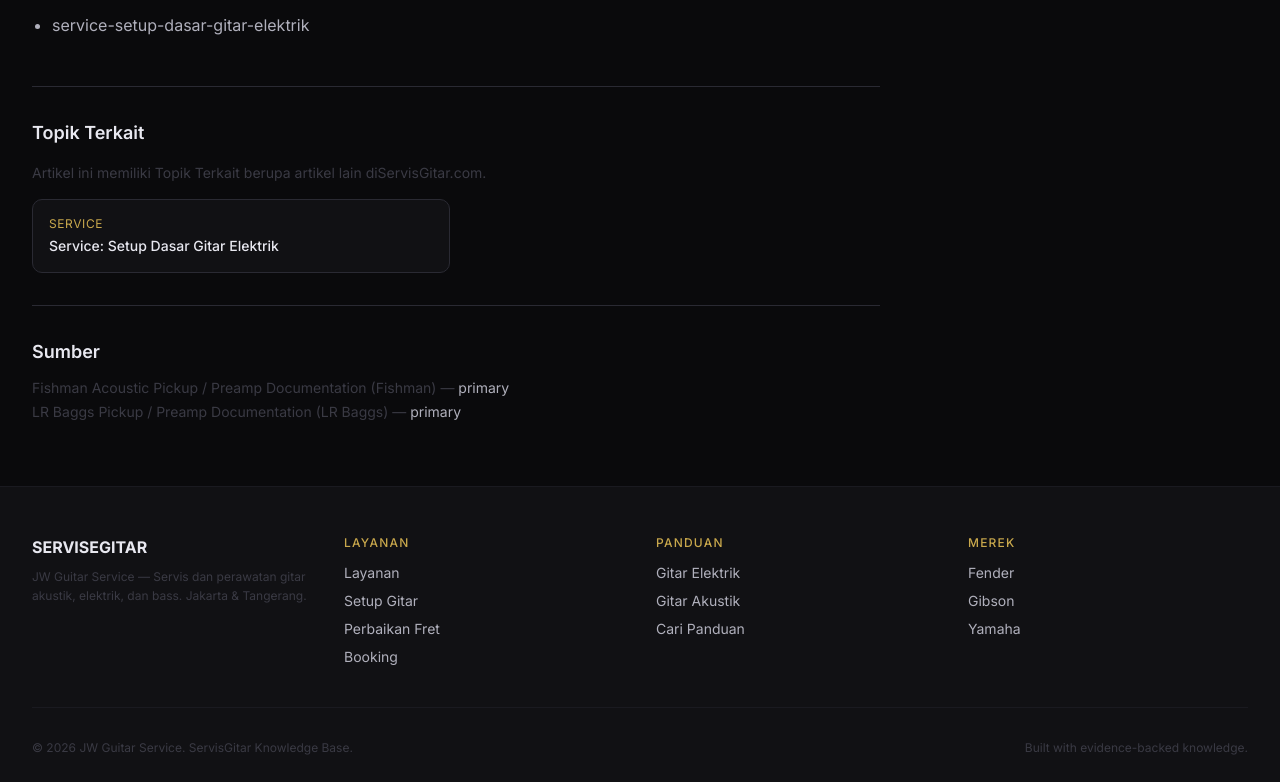
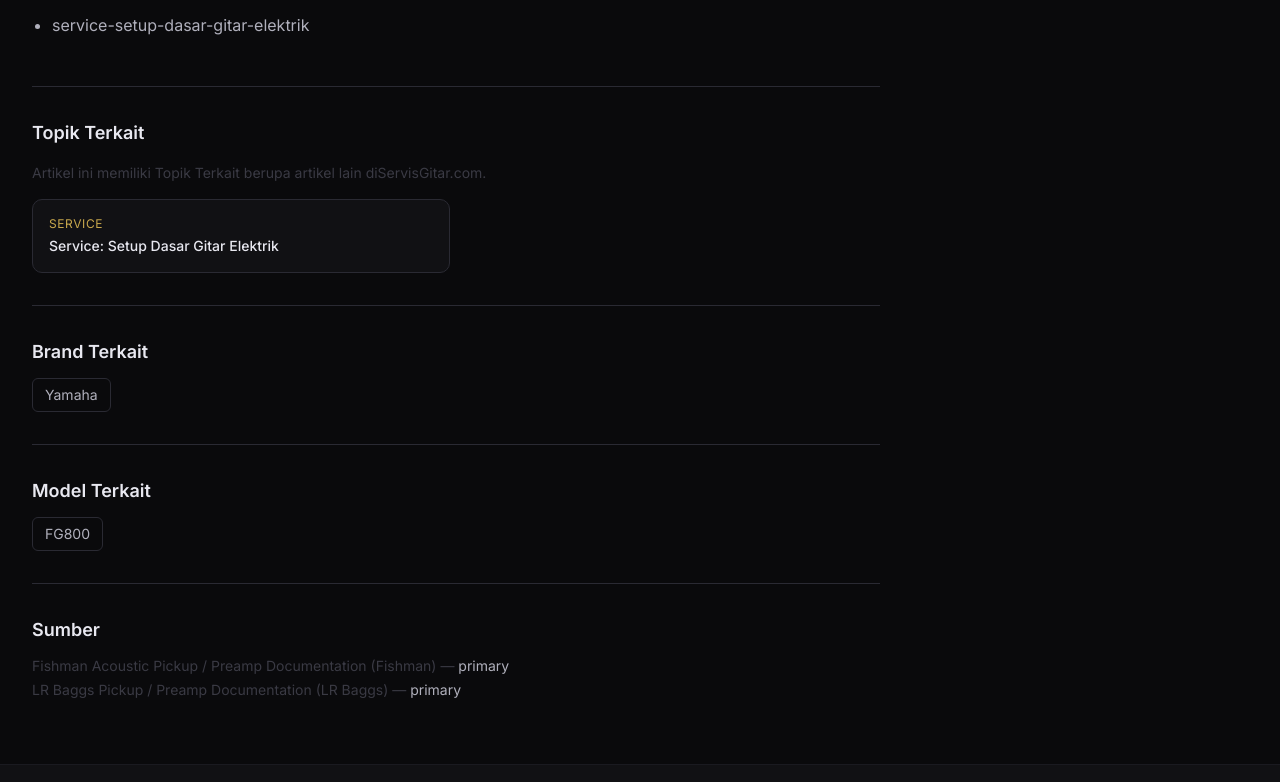
Before and after one commit to jdanwmusic/servisgitar, a Next.js app: page /panduan/apa-itu-elektronik-gitar-akustik in a window 1280 px wide. Shown: the part 901-1683 px from the top of the page. Built offline with nearby package versions, Linux system fonts and the light colour scheme.

Commit message:
V1: Brand/Model visibility + Topik Terkait navigation

```diff
--- a/src/app/panduan/[slug]/page.tsx
+++ b/src/app/panduan/[slug]/page.tsx
@@ -1,4 +1,5 @@
 import { ARTICLES_BY_SLUG } from "@/data/articles";
+import { BRAND_BY_ID, MODEL_BY_ID } from "@/data/brands-models";
 import { articleTitle, articleDescription } from "@/lib/seo-template";
 import { articleJsonLd, breadcrumbJsonLd } from "@/lib/jsonld";
 import type { Metadata } from "next";
@@ -116,6 +117,41 @@ export default function ArticlePage({ params }: { params: { slug: string } }) {
               </div>
             </section>
 
+            {a.brandIds && a.brandIds.length > 0 && (
+              <section className="mt-8 pt-8 border-t border-brand-border">
+                <h3 className="text-lg font-semibold mb-3">Brand Terkait</h3>
+                <div className="flex flex-wrap gap-2">
+                  {a.brandIds.map((bid) => {
+                    const b = BRAND_BY_ID[bid];
+                    if (!b) return null;
+                    return (
+                      <Link key={bid} href={`/brand/${b.id}`} className="rounded-md border border-brand-border px-3 py-1.5 text-sm text-brand-text hover:border-brand-accent hover:text-brand-accent transition-colors">
+                        {b.name}
+                      </Link>
+                    );
+                  })}
+                </div>
+              </section>
+            )}
+
+            {a.modelIds && a.modelIds.length > 0 && (
+              <section className="mt-8 pt-8 border-t border-brand-border">
+                <h3 className="text-lg font-semibold mb-3">Model Terkait</h3>
+                <div className="flex flex-wrap gap-2">
+                  {a.modelIds.map((mid) => {
+                    const m = MODEL_BY_ID[mid];
+                    if (!m) return null;
+                    const brandId = m.brandId || (m.id.includes("strat") ? "fender" : m.id.includes("tele") ? "fender" : m.id.includes("les-paul") ? "gibson" : m.id);
+                    return (
+                      <Link key={mid} href={`/model/${brandId}/${m.id}`} className="rounded-md border border-brand-border px-3 py-1.5 text-sm text-brand-text hover:border-brand-accent hover:text-brand-accent transition-colors">
+                        {m.name}
+                      </Link>
+                    );
+                  })}
+                </div>
+              </section>
+            )}
+
             {/* Sources */}
             <section className="mt-8 pt-8 border-t border-brand-border">
               <h3 className="text-lg font-semibold mb-3">Sumber</h3>
```
